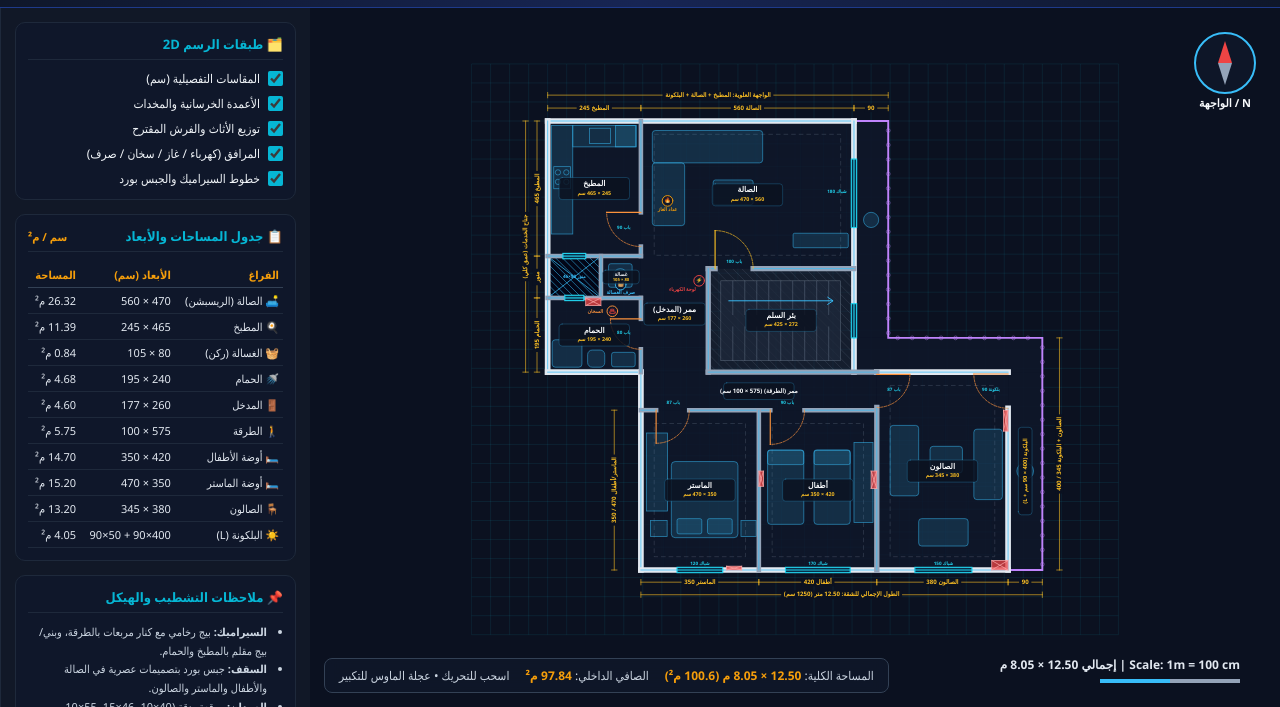
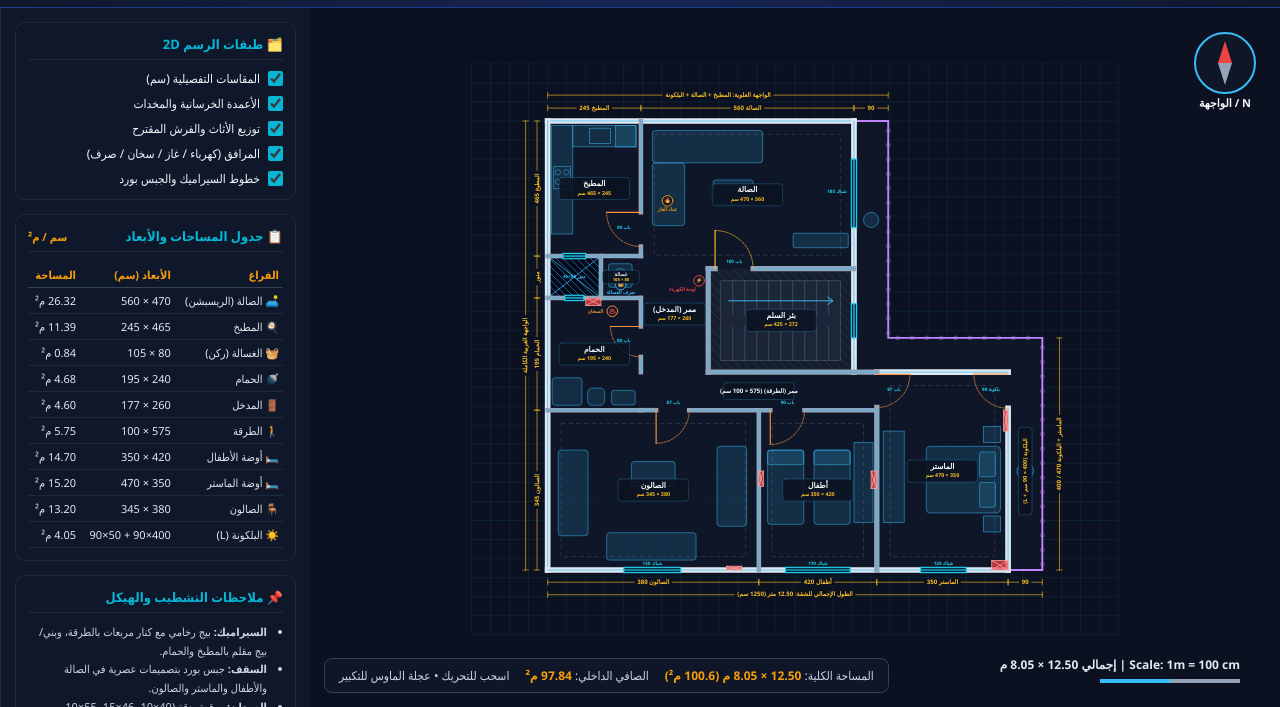
Before and after one commit to Zedan2552000/zedan-apartment-2d-3d, a plain HTML site: page Zedan_Apartment_2D_3D_Studio.html in a window 1280 px wide. Shown: the part 93-800 px from the top of the page. Drawn offline with Linux system fonts and the light colour scheme.

Commit message:
fix: extend left wall for bathroom & salon and swap Master/Salon positions

```diff
--- a/Zedan_Apartment_2D_3D_Studio.html
+++ b/Zedan_Apartment_2D_3D_Studio.html
@@ -404,7 +404,7 @@ const APT = {
     // Left Service Wing (Top-to-Bottom)
     { id: 'kitchen', name: 'المطبخ', sub: 'Kitchen', x: 0, y: 0, w: 245, h: 355, dimLabel: '245 × 465 سم', area: '11.39 م²', floor: 'kitchen_tile', wallStyle: 'striped_brown', gypsum: false },
     { id: 'washer', name: 'غسالة', sub: 'Washer', x: 140, y: 355, w: 105, h: 110, dimLabel: '80 × 105', area: '0.84 م²', floor: 'white_marble', wallStyle: 'white_tile', gypsum: false },
-    { id: 'bath', name: 'الحمام', sub: 'Bathroom', x: 0, y: 465, w: 245, h: 195, dimLabel: '240 × 195 سم', area: '4.68 م²', floor: 'bath_tile', wallStyle: 'striped_brown', gypsum: false },
+    { id: 'bath', name: 'الحمام', sub: 'Bathroom', x: 0, y: 465, w: 245, h: 295, dimLabel: '240 × 195 سم', area: '4.68 م²', floor: 'bath_tile', wallStyle: 'striped_brown', gypsum: false },
 
     // Top-Right Reception & Center Hatched Stairwell
     { id: 'reception', name: 'الصالة', sub: 'Reception', x: 245, y: 0, w: 560, h: 388, dimLabel: '560 × 470 سم', area: '26.32 م²', floor: 'marble', wallStyle: 'cream', gypsum: true },
@@ -414,10 +414,10 @@ const APT = {
     { id: 'entry', name: 'ممر (المدخل)', sub: 'Entry Corridor', x: 245, y: 355, w: 177, h: 305, dimLabel: '260 × 177 سم', area: '4.60 م²', floor: 'corridor', wallStyle: 'cream', gypsum: false },
     { id: 'corridor', name: 'ممر (الطرقة)', sub: 'Corridor', x: 245, y: 660, w: 620, h: 100, dimLabel: '575 × 100 سم', area: '5.75 م²', floor: 'corridor', wallStyle: 'cream', gypsum: false },
 
-    // Bottom Row of 3 Rooms (Left-to-Right: Master -> Kids -> Salon)
-    { id: 'master', name: 'الماستر', sub: 'Master Bedroom', x: 245, y: 760, w: 310, h: 420, dimLabel: '350 × 470 سم', area: '15.20 م²', floor: 'marble', wallStyle: 'cream', gypsum: true },
+    // Bottom Row of 3 Rooms (Left-to-Right: Salon -> Kids -> Master)
+    { id: 'salon', name: 'الصالون', sub: 'Salon', x: 0, y: 760, w: 555, h: 420, dimLabel: '380 × 345 سم', area: '13.20 م²', floor: 'marble', wallStyle: 'cream', gypsum: true },
     { id: 'kids', name: 'أطفال', sub: 'Kids Room', x: 555, y: 760, w: 310, h: 420, dimLabel: '420 × 350 سم', area: '14.70 م²', floor: 'marble', wallStyle: 'cream', gypsum: true },
-    { id: 'salon', name: 'الصالون', sub: 'Salon', x: 865, y: 660, w: 345, h: 520, dimLabel: '380 × 345 سم', area: '13.20 م²', floor: 'marble', wallStyle: 'cream', gypsum: true },
+    { id: 'master', name: 'الماستر', sub: 'Master Bedroom', x: 865, y: 660, w: 345, h: 520, dimLabel: '350 × 470 سم', area: '15.20 م²', floor: 'marble', wallStyle: 'cream', gypsum: true },
 
     // Far-Right Stepped Balcony (3 connected segments)
     { id: 'balcony_upper', name: 'البلكونة', sub: 'Upper Balcony', x: 805, y: 0, w: 90, h: 570, dimLabel: 'عرض 90 سم', area: '', floor: 'balcony', wallStyle: 'terracotta', gypsum: false, hideLabel: true },
@@ -437,18 +437,14 @@ const APT = {
     // North outer wall (y = 0)
     { x1: 0, y1: 0, x2: 805, y2: 0, t: 15, ext: true, mat: 'cream' },
 
-    // West outer wall of Service Wing (x = 0, y = 0..660)
-    { x1: 0, y1: 0, x2: 0, y2: 660, t: 15, ext: true, mat: 'cream' },
-    // South outer wall of Bathroom (y = 660, x = 0..245)
-    { x1: 0, y1: 660, x2: 245, y2: 660, t: 15, ext: true, mat: 'cream' },
-    // Indented West outer wall (x = 245, y = 660..1180)
-    { x1: 245, y1: 660, x2: 245, y2: 1180, t: 15, ext: true, mat: 'cream' },
-
-    // South outer facade (y = 1180, x = 245..1210 with windows for Master/Kids/Salon)
-    { x1: 245, y1: 1180, x2: 340, y2: 1180, t: 15, ext: true, mat: 'cream' },
-    { x1: 460, y1: 1180, x2: 625, y2: 1180, t: 15, ext: true, mat: 'cream' },
-    { x1: 795, y1: 1180, x2: 965, y2: 1180, t: 15, ext: true, mat: 'cream' },
-    { x1: 1115, y1: 1180, x2: 1210, y2: 1180, t: 15, ext: true, mat: 'cream' },
+    // Continuous West outer wall (x = 0, y = 0..1180)
+    { x1: 0, y1: 0, x2: 0, y2: 1180, t: 15, ext: true, mat: 'cream' },
+
+    // South outer facade (y = 1180, x = 0..1210 with windows for Salon/Kids/Master)
+    { x1: 0, y1: 1180, x2: 200, y2: 1180, t: 15, ext: true, mat: 'cream' },
+    { x1: 350, y1: 1180, x2: 625, y2: 1180, t: 15, ext: true, mat: 'cream' },
+    { x1: 795, y1: 1180, x2: 980, y2: 1180, t: 15, ext: true, mat: 'cream' },
+    { x1: 1100, y1: 1180, x2: 1210, y2: 1180, t: 15, ext: true, mat: 'cream' },
 
     // East wall onto Balcony: Reception + Stairwell (x = 805, y = 0..660)
     { x1: 805, y1: 0, x2: 805, y2: 100, t: 15, ext: true, mat: 'cream' },
@@ -456,16 +452,16 @@ const APT = {
     { x1: 805, y1: 388, x2: 805, y2: 480, t: 15, ext: true, mat: 'terracotta' },
     { x1: 805, y1: 570, x2: 805, y2: 660, t: 15, ext: true, mat: 'terracotta' },
 
-    // East wall of Salon onto Lower Balcony (x = 1210, y = 660..1180 with door at 665..755)
+    // East wall of Master onto Lower Balcony (x = 1210, y = 660..1180 with door at 665..755)
     { x1: 1210, y1: 755, x2: 1210, y2: 1180, t: 15, ext: true, mat: 'cream' },
-    // North wall of Salon onto Balcony Jog (y = 660, x = 865..1210)
+    // North wall of Master onto Balcony Jog (y = 660, x = 865..1210)
     { x1: 865, y1: 660, x2: 1210, y2: 660, t: 15, ext: true, mat: 'cream' },
 
-    // Service Wing East Divider (x = 245, y = 0..660; open 355..465 at Washer)
+    // Service Wing East Divider (x = 245, y = 0..660; open 355..465 at Washer and 660..760 for Corridor)
     { x1: 245, y1: 0, x2: 245, y2: 240, t: 12, ext: false, mat: 'cream' },
     { x1: 245, y1: 330, x2: 245, y2: 355, t: 12, ext: false, mat: 'cream' },
-    { x1: 245, y1: 465, x2: 245, y2: 520, t: 12, ext: false, mat: 'cream' },
-    { x1: 245, y1: 600, x2: 245, y2: 660, t: 12, ext: false, mat: 'cream' },
+    { x1: 245, y1: 465, x2: 245, y2: 540, t: 12, ext: false, mat: 'cream' },
+    { x1: 245, y1: 620, x2: 245, y2: 660, t: 12, ext: false, mat: 'cream' },
 
     // Kitchen / Shaft / Washer / Bath Horizontal Dividers
     { x1: 0, y1: 355, x2: 40, y2: 355, t: 12, ext: false, mat: 'striped_brown' },
@@ -473,6 +469,8 @@ const APT = {
     { x1: 140, y1: 355, x2: 140, y2: 465, t: 12, ext: false, mat: 'striped_brown' },
     { x1: 0, y1: 465, x2: 45, y2: 465, t: 12, ext: false, mat: 'striped_brown' },
     { x1: 95, y1: 465, x2: 245, y2: 465, t: 12, ext: false, mat: 'striped_brown' },
+    // Bathroom South wall extended flush to Corridor South wall (y = 760, x = 0..245)
+    { x1: 0, y1: 760, x2: 245, y2: 760, t: 12, ext: false, mat: 'striped_brown' },
 
     // Reception / Stairwell Divider (y = 388, open archway x = 245..422, main door 440..540)
     { x1: 422, y1: 388, x2: 440, y2: 388, t: 14, ext: false, mat: 'cream' },
@@ -482,24 +480,24 @@ const APT = {
     { x1: 422, y1: 388, x2: 422, y2: 660, t: 14, ext: false, mat: 'terracotta' },
     { x1: 422, y1: 660, x2: 865, y2: 660, t: 14, ext: false, mat: 'cream' },
 
-    // Horizontal Corridor South Wall (y = 760, Master door 285..372, Kids door 585..675)
+    // Horizontal Corridor South Wall (y = 760, Salon door 285..372, Kids door 585..675)
     { x1: 245, y1: 760, x2: 285, y2: 760, t: 12, ext: false, mat: 'cream' },
     { x1: 372, y1: 760, x2: 585, y2: 760, t: 12, ext: false, mat: 'cream' },
     { x1: 675, y1: 760, x2: 865, y2: 760, t: 12, ext: false, mat: 'cream' },
 
-    // Master / Kids Divider (x = 555, y = 760..1180)
+    // Salon / Kids Divider (x = 555, y = 760..1180)
     { x1: 555, y1: 760, x2: 555, y2: 1180, t: 12, ext: false, mat: 'cream' },
 
-    // Kids / Salon Divider (x = 865, y = 753..1180; Salon door at y = 666..753)
+    // Kids / Master Divider (x = 865, y = 753..1180; Master door at y = 666..753)
     { x1: 865, y1: 753, x2: 865, y2: 1180, t: 14, ext: false, mat: 'cream' },
   ],
   doors: [
     { name: 'باب الشقة', w: 100, hx: 440, hy: 388, dir: 'h', swing: -1, a0: -Math.PI/2, a1: 0, main: true },
     { name: 'باب المطبخ', w: 90, hx: 245, hy: 240, dir: 'v', swing: -1, a0: Math.PI*0.5, a1: Math.PI },
-    { name: 'باب الحمام', w: 80, hx: 245, hy: 520, dir: 'v', swing: -1, a0: Math.PI*0.5, a1: Math.PI },
-    { name: 'باب الماستر', w: 87, hx: 285, hy: 760, dir: 'h', swing: 1, a0: 0, a1: Math.PI/2 },
+    { name: 'باب الحمام', w: 80, hx: 245, hy: 540, dir: 'v', swing: -1, a0: Math.PI*0.5, a1: Math.PI },
+    { name: 'باب الصالون', w: 87, hx: 285, hy: 760, dir: 'h', swing: 1, a0: 0, a1: Math.PI/2 },
     { name: 'باب الأطفال', w: 90, hx: 585, hy: 760, dir: 'h', swing: 1, a0: 0, a1: Math.PI/2 },
-    { name: 'باب الصالون', w: 87, hx: 865, hy: 666, dir: 'v', swing: 1, a0: 0, a1: Math.PI/2 },
+    { name: 'باب الماستر', w: 87, hx: 865, hy: 666, dir: 'v', swing: 1, a0: 0, a1: Math.PI/2 },
     { name: 'باب البلكونة', w: 90, hx: 1210, hy: 665, dir: 'v', swing: -1, a0: Math.PI*0.5, a1: Math.PI },
   ],
   windows: [
@@ -507,9 +505,9 @@ const APT = {
     { name: 'شباك السلم', x1: 805, y1: 480, x2: 805, y2: 570, w: 90, sill: 100, wh: 110 },
     { name: 'شباك منور (مطبخ)', x1: 40, y1: 355, x2: 100, y2: 355, w: 60, sill: 115, wh: 80 },
     { name: 'شباك منور (حمام)', x1: 45, y1: 465, x2: 95, y2: 465, w: 50, sill: 125, wh: 70 },
-    { name: 'شباك الماستر', x1: 340, y1: 1180, x2: 460, y2: 1180, w: 120, sill: 95, wh: 125 },
+    { name: 'شباك الصالون', x1: 200, y1: 1180, x2: 350, y2: 1180, w: 150, sill: 95, wh: 125 },
     { name: 'شباك الأطفال', x1: 625, y1: 1180, x2: 795, y2: 1180, w: 170, sill: 95, wh: 125 },
-    { name: 'شباك الصالون', x1: 965, y1: 1180, x2: 1115, y2: 1180, w: 150, sill: 95, wh: 125 },
+    { name: 'شباك الماستر', x1: 980, y1: 1180, x2: 1100, y2: 1180, w: 120, sill: 95, wh: 125 },
   ],
   utilities: [
     { x: 315, y: 210, icon: '🔥', label: 'عداد الغاز', color: '#f59e0b', dx: 0, dy: 24 },
@@ -995,22 +993,22 @@ function render2DPlan(W, H, isBlueprint) {
     drawDimLine(245, -34, 805, -34, 'الصالة 560', dimColor, true);
     drawDimLine(805, -34, 895, -34, '90', dimColor, true);
 
-    // Bottom Room Widths (Master + Kids + Salon + Balcony)
-    drawDimLine(245, 1245, 1300, 1245, 'الطول الإجمالي للشقة: 12.50 متر (1250 سم)', dimColor, true);
-    drawDimLine(245, 1212, 555, 1212, 'الماستر 350', dimColor, true);
+    // Bottom Room Widths (Salon + Kids + Master + Balcony)
+    drawDimLine(0, 1245, 1300, 1245, 'الطول الإجمالي للشقة: 12.50 متر (1250 سم)', dimColor, true);
+    drawDimLine(0, 1212, 555, 1212, 'الصالون 380', dimColor, true);
     drawDimLine(555, 1212, 865, 1212, 'أطفال 420', dimColor, true);
-    drawDimLine(865, 1212, 1210, 1212, 'الصالون 380', dimColor, true);
+    drawDimLine(865, 1212, 1210, 1212, 'الماستر 350', dimColor, true);
     drawDimLine(1210, 1212, 1300, 1212, '90', dimColor, true);
 
-    // Left Service Wing Depths
-    drawDimLine(-58, 0, -58, 660, 'جناح الخدمات (عمق كلي)', dimColor, false);
+    // West Outer Wall Depths
+    drawDimLine(-58, 0, -58, 1180, 'الواجهة الغربية الكاملة', dimColor, false);
     drawDimLine(-28, 0, -28, 355, 'المطبخ 465', dimColor, false);
     drawDimLine(-28, 355, -28, 465, 'منور', dimColor, false);
-    drawDimLine(-28, 465, -28, 660, 'الحمام 195', dimColor, false);
+    drawDimLine(-28, 465, -28, 760, 'الحمام 195', dimColor, false);
+    drawDimLine(-28, 760, -28, 1180, 'الصالون 345', dimColor, false);
 
     // Right Wing Depths
-    drawDimLine(1345, 570, 1345, 1180, 'الصالون + البلكونة 345 / 400', dimColor, false);
-    drawDimLine(175, 760, 175, 1180, 'الماستر/أطفال 470 / 350', dimColor, false);
+    drawDimLine(1345, 570, 1345, 1180, 'الماستر + البلكونة 470 / 400', dimColor, false);
 
     // Opening widths
     ctx.fillStyle = isBlueprint ? '#22d3ee' : '#0284c7';
@@ -1018,15 +1016,15 @@ function render2DPlan(W, H, isBlueprint) {
     ctx.textAlign = 'center';
     ctx.fillText('باب 100', 490, 372);
     ctx.fillText('باب 90', 200, 285);
-    ctx.fillText('باب 80', 200, 560);
+    ctx.fillText('باب 80', 200, 580);
     ctx.fillText('باب 87', 330, 745);
     ctx.fillText('باب 90', 630, 745);
     ctx.fillText('باب 87', 910, 710);
     ctx.fillText('بلكونة 90', 1165, 710);
     ctx.fillText('شباك 180', 760, 190);
-    ctx.fillText('شباك 120', 400, 1166);
+    ctx.fillText('شباك 150', 275, 1166);
     ctx.fillText('شباك 170', 710, 1166);
-    ctx.fillText('شباك 150', 1040, 1166);
+    ctx.fillText('شباك 120', 1040, 1166);
   }
 
   // Interactive Ruler Overlay
@@ -1128,18 +1126,16 @@ function draw2DFurniture(isBlueprint) {
   roundRect(ctx, 160, 375, 62, 62, 6, true, true);
   ctx.beginPath(); ctx.arc(191, 406, 18, 0, Math.PI*2); ctx.stroke();
 
-  // Bathroom (x=0..245, y=465..660): Shower Tray + WC + Vanity
-  roundRect(ctx, 12, 575, 78, 72, 8, true, true);     // Shower
-  roundRect(ctx, 105, 602, 45, 45, 12, true, true);   // WC
-  roundRect(ctx, 168, 608, 62, 38, 6, true, true);    // Sink
-
-  // Master Bedroom (x=245..555, y=760..1180): King Bed + Nightstands + Wardrobe
-  roundRect(ctx, 325, 895, 175, 200, 10, true, true);
-  roundRect(ctx, 340, 1045, 65, 40, 5, true, true);   // pillow 1
-  roundRect(ctx, 420, 1045, 65, 40, 5, true, true);   // pillow 2
-  ctx.fillRect(270, 1050, 44, 42); ctx.strokeRect(270, 1050, 44, 42);
-  ctx.fillRect(508, 1050, 40, 42); ctx.strokeRect(508, 1050, 40, 42);
-  ctx.fillRect(260, 820, 55, 205); ctx.strokeRect(260, 820, 55, 205); // Wardrobe
+  // Bathroom (x=0..245, y=465..760): Shower Tray + WC + Vanity
+  roundRect(ctx, 12, 675, 78, 72, 8, true, true);     // Shower
+  roundRect(ctx, 105, 702, 45, 45, 12, true, true);   // WC
+  roundRect(ctx, 168, 708, 62, 38, 6, true, true);    // Sink
+
+  // Salon (Bottom-Left x=0..555, y=760..1180): Classic Sofas + Center Table
+  roundRect(ctx, 28, 865, 78, 225, 8, true, true);
+  roundRect(ctx, 445, 855, 78, 210, 8, true, true);
+  roundRect(ctx, 155, 1082, 235, 72, 8, true, true);
+  roundRect(ctx, 220, 895, 115, 65, 8, true, true);
 
   // Kids Room (x=555..865, y=760..1180): 2 Twin Beds + Wardrobe
   roundRect(ctx, 578, 865, 95, 195, 8, true, true);
@@ -1148,11 +1144,13 @@ function draw2DFurniture(isBlueprint) {
   roundRect(ctx, 700, 865, 95, 38, 5, true, true);    // pillow
   ctx.fillRect(805, 845, 50, 210); ctx.strokeRect(805, 845, 50, 210); // Wardrobe
 
-  // Salon (x=865..1210, y=660..1180 — single open room): Classic Sofas + Center Table
-  roundRect(ctx, 900, 800, 75, 185, 8, true, true);
-  roundRect(ctx, 1120, 810, 75, 185, 8, true, true);
-  roundRect(ctx, 975, 1045, 130, 72, 8, true, true);
-  roundRect(ctx, 1005, 855, 85, 70, 8, true, true);
+  // Master Bedroom (Bottom-Right x=865..1210, y=660..1180): King Bed + Nightstands + Wardrobe
+  roundRect(ctx, 995, 855, 195, 175, 10, true, true);
+  roundRect(ctx, 1135, 870, 42, 65, 5, true, true);   // pillow 1
+  roundRect(ctx, 1135, 950, 42, 65, 5, true, true);   // pillow 2
+  ctx.fillRect(1145, 803, 45, 42); ctx.strokeRect(1145, 803, 45, 42);
+  ctx.fillRect(1145, 1038, 45, 42); ctx.strokeRect(1145, 1038, 45, 42);
+  ctx.fillRect(882, 815, 55, 240); ctx.strokeRect(882, 815, 55, 240); // Wardrobe
 
   // Balcony Table & Chairs (Right-side Balcony)
   ctx.beginPath(); ctx.arc(1255, 920, 22, 0, Math.PI*2); ctx.fill(); ctx.stroke();
@@ -1432,23 +1430,23 @@ function render3DScene(W, H) {
     addBox(160, 375, 3, 62, 62, 85, { top: '#f8fafc', front: '#e2e8f0', back: '#cbd5e1', left: '#cbd5e1', right: '#e2e8f0' });
 
     // Bathroom Vanity & Shower
-    addBox(12, 575, 3, 78, 72, 12, { top: '#f8fafc', front: '#cbd5e1', back: '#94a3b8', left: '#94a3b8', right: '#cbd5e1' });
-    addBox(168, 608, 3, 62, 38, 80, { top: '#f8fafc', front: '#e2e8f0', back: '#cbd5e1', left: '#cbd5e1', right: '#e2e8f0' });
-
-    // Master King Bed & Wardrobe
-    addBox(325, 895, 3, 175, 200, 55, { top: '#f59e0b', front: '#b45309', back: '#78350f', left: '#78350f', right: '#b45309' });
-    addBox(260, 820, 3, 55, 205, Math.min(wallH - 20, 210), { top: '#92400e', front: '#78350f', back: '#451a03', left: '#451a03', right: '#78350f' });
+    addBox(12, 675, 3, 78, 72, 12, { top: '#f8fafc', front: '#cbd5e1', back: '#94a3b8', left: '#94a3b8', right: '#cbd5e1' });
+    addBox(168, 708, 3, 62, 38, 80, { top: '#f8fafc', front: '#e2e8f0', back: '#cbd5e1', left: '#cbd5e1', right: '#e2e8f0' });
+
+    // Salon Classic Sofas & Coffee Table (Bottom-Left x=0..555, y=760..1180)
+    addBox(28, 865, 3, 78, 225, 74, { top: '#10b981', front: '#047857', back: '#065f46', left: '#065f46', right: '#047857' });
+    addBox(445, 855, 3, 78, 210, 74, { top: '#10b981', front: '#047857', back: '#065f46', left: '#065f46', right: '#047857' });
+    addBox(155, 1082, 3, 235, 72, 74, { top: '#10b981', front: '#047857', back: '#065f46', left: '#065f46', right: '#047857' });
+    addBox(220, 895, 3, 115, 65, 42, { top: '#fde68a', front: '#d97706', back: '#b45309', left: '#b45309', right: '#d97706' });
 
     // Kids Twin Beds & Wardrobe
     addBox(578, 865, 3, 95, 195, 48, { top: '#38bdf8', front: '#0284c7', back: '#0369a1', left: '#0369a1', right: '#0284c7' });
     addBox(700, 865, 3, 95, 195, 48, { top: '#38bdf8', front: '#0284c7', back: '#0369a1', left: '#0369a1', right: '#0284c7' });
     addBox(805, 845, 3, 50, 210, Math.min(wallH - 20, 205), { top: '#a16207', front: '#854d0e', back: '#713f12', left: '#713f12', right: '#854d0e' });
 
-    // Salon Classic Sofas & Tables
-    addBox(900, 800, 3, 75, 185, 74, { top: '#10b981', front: '#047857', back: '#065f46', left: '#065f46', right: '#047857' });
-    addBox(1120, 810, 3, 75, 185, 74, { top: '#10b981', front: '#047857', back: '#065f46', left: '#065f46', right: '#047857' });
-    addBox(975, 1045, 3, 130, 72, 74, { top: '#10b981', front: '#047857', back: '#065f46', left: '#065f46', right: '#047857' });
-    addBox(1005, 855, 3, 85, 70, 42, { top: '#fde68a', front: '#d97706', back: '#b45309', left: '#b45309', right: '#d97706' });
+    // Master King Bed & Wardrobe (Bottom-Right x=865..1210, y=660..1180)
+    addBox(995, 855, 3, 195, 175, 55, { top: '#f59e0b', front: '#b45309', back: '#78350f', left: '#78350f', right: '#b45309' });
+    addBox(882, 815, 3, 55, 240, Math.min(wallH - 20, 210), { top: '#92400e', front: '#78350f', back: '#451a03', left: '#451a03', right: '#78350f' });
   }
 
   // Sort by architectural layer first, then back-to-front depth
```
Also changed, not shown: index.html (+67 -69 lines), Apartment_3D_Isometric_Render.png, FloorPlan_2D_Engineering_Blueprint.png, FloorPlan_2D_Luxury_Colored.png, 3 other files.
